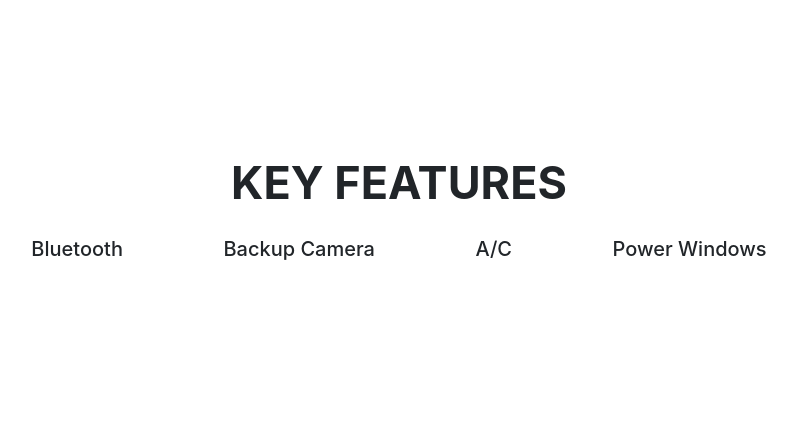
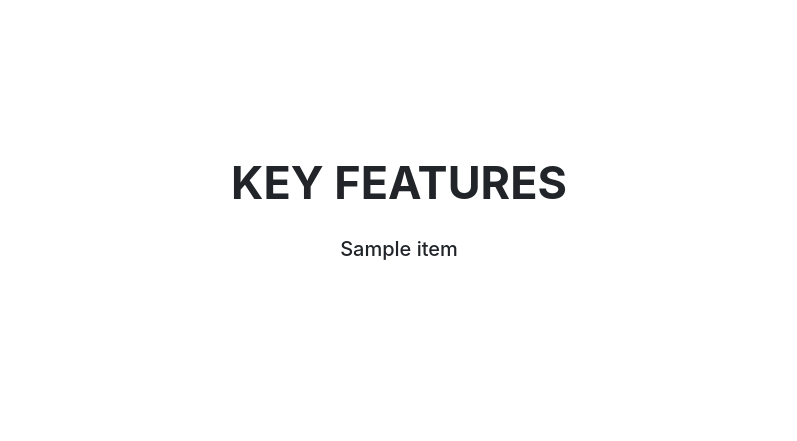
Before and after one commit to fragrance49/car360, a Django app: template home/templates/home/details.html in a window 1280 px wide. Shown: the part 678-1119 px from the top of the page, without its empty margins (141-938 px from the left). Run offline with Django 4.2, Linux system fonts and the light colour scheme; the template is opened without the code that fills it: most values are stand-ins (such as "Sample title", 1, 10 or a date in 2020); some libraries are stand-ins or nearby versions.

Commit message:
detail page change

```diff
--- a/home/templates/home/details.html
+++ b/home/templates/home/details.html
@@ -120,10 +120,9 @@
             <div class="container">
                 <h1 class="h1 vdp-section-title">Key Features</h1>
                 <ul class="text-center list-inline list-unstyled">
-                        <li class="h5 mx-5 list-inline-item">Bluetooth</li>
-                        <li class="h5 mx-5 list-inline-item">Backup Camera</li>
-                        <li class="h5 mx-5 list-inline-item">A/C</li>
-                        <li class="h5 mx-5 list-inline-item">Power Windows</li>
+                    {% for item in data.entertainmentFeatures %}
+                        <li class="h5 mx-5 list-inline-item">{{item}}</li>
+                    {% endfor %}
                 </ul>
 
             </div>
```
